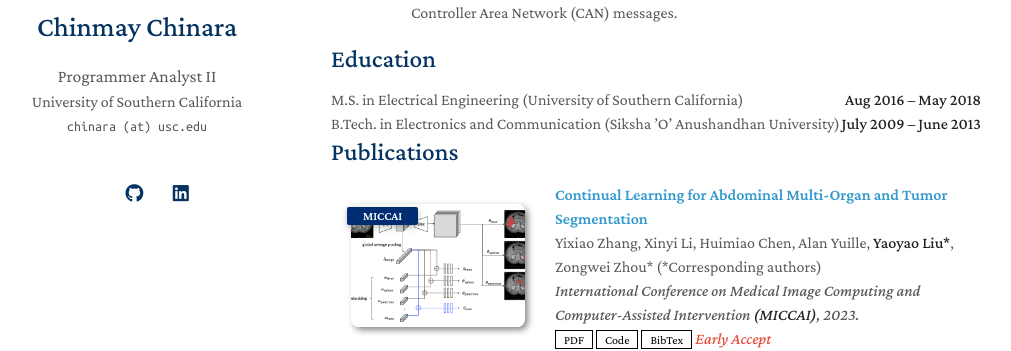
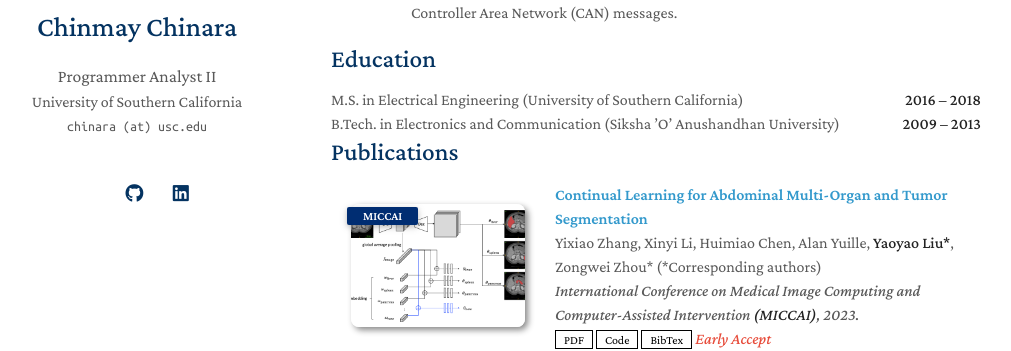
Before and after one commit to chinmaychinara91/chinmaychinara91.github.io, a Jekyll site: the page built from index.md, in a window 1280 px wide and 900 px high, scrolled down 867 px. Shown: the part 203-554 px from the top of the window, without its empty margins (139-1150 px from the left). Built offline with Jekyll 4.4.1, drawn with Linux system fonts in a browser that asks for light colours; a style sheet for code colours, icons or effects is not loaded; our own code applies the rules of GitHub Pages for plain Markdown files.

Commit message:
Simplify date format in education section

```diff
--- a/index.md
+++ b/index.md
@@ -35,12 +35,12 @@ My work sits at the intersection of engineering and applied research. I’ve con
 
 <div style="display: flex; justify-content: space-between;">
   <span>M.S. in Electrical Engineering (University of Southern California)</span>
-  <span><strong>Aug 2016 – May 2018</strong></span>
+  <span><strong>2016 – 2018</strong></span>
 </div>
 
 <div style="display: flex; justify-content: space-between;">
   <span>B.Tech. in Electronics and Communication (Siksha ’O’ Anushandhan University)</span>
-  <span><strong>July 2009 – June 2013</strong></span>
+  <span><strong>2009 – 2013</strong></span>
 </div>
 
 
```
